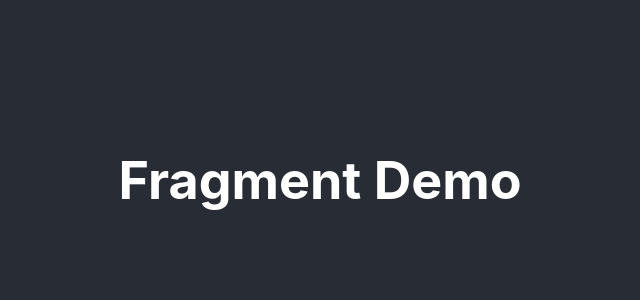
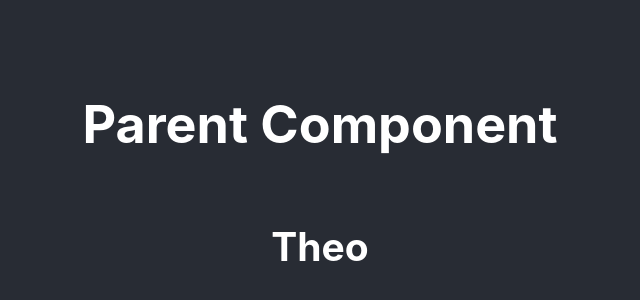
Before and after one commit to theolvq/react-learning, a React (Create React App) app in the folder hello-world/: page / in a window 1280 px wide. Shown: the part 220-520 px from the top of the page, without its empty margins (320-960 px from the left). Built offline with nearby package versions, Linux system fonts and the light colour scheme.

Commit message:
covered Pure Component, Fragments and memo

```diff
--- a/hello-world/src/App.js
+++ b/hello-world/src/App.js
@@ -1,11 +1,11 @@
 import './App.css';
-import FragmentDemo from './components/FragmentDemo';
+import ParentComp from './components/ParentComp';
 
 function App() {
   return (
     <div className='App'>
       <header className='App-header'>
-        <FragmentDemo />
+        <ParentComp />
       </header>
     </div>
   );
--- a/hello-world/src/components/FragmentDemo.js
+++ b/hello-world/src/components/FragmentDemo.js
@@ -2,9 +2,10 @@
 
 function FragmentDemo() {
   return (
-    <div>
+    <React.Fragment>
       <h1>Fragment Demo</h1>
-    </div>
+      <p>This desribes the Fragment Demo component</p>
+    </React.Fragment>
   );
 }
 
--- /dev/null
+++ b/hello-world/src/components/MemoComp.js
@@ -0,0 +1,13 @@
+import React from 'react';
+
+function MemoComp({ name }) {
+  console.log('Rendering memo component');
+
+  return (
+    <div>
+      <h2>{name}</h2>
+    </div>
+  );
+}
+
+export default React.memo(MemoComp);
--- /dev/null
+++ b/hello-world/src/components/ParentComp.js
@@ -0,0 +1,32 @@
+import React, { Component } from 'react';
+import MemoComp from './MemoComp';
+
+class ParentComp extends Component {
+  constructor(props) {
+    super(props);
+
+    this.state = {
+      name: 'Theo',
+    };
+  }
+  componentDidMount() {
+    setInterval(() => {
+      this.setState({
+        name: 'Theo',
+      });
+    }, 2000);
+  }
+  render() {
+    console.log('Parent Component Render');
+    return (
+      <>
+        <h1>Parent Component</h1>
+        <MemoComp name={this.state.name} />
+        {/* <RegularComp name={this.state.name} />
+        <PureComp name={this.state.name} /> */}
+      </>
+    );
+  }
+}
+
+export default ParentComp;
```
Also changed, not shown: hello-world/src/components/Columns.js (added, +12 -0 lines), hello-world/src/components/PureComp.js (added, +10 -0 lines), hello-world/src/components/RegularComp.js (added, +10 -0 lines), hello-world/src/components/Table.js (added, +16 -0 lines).
